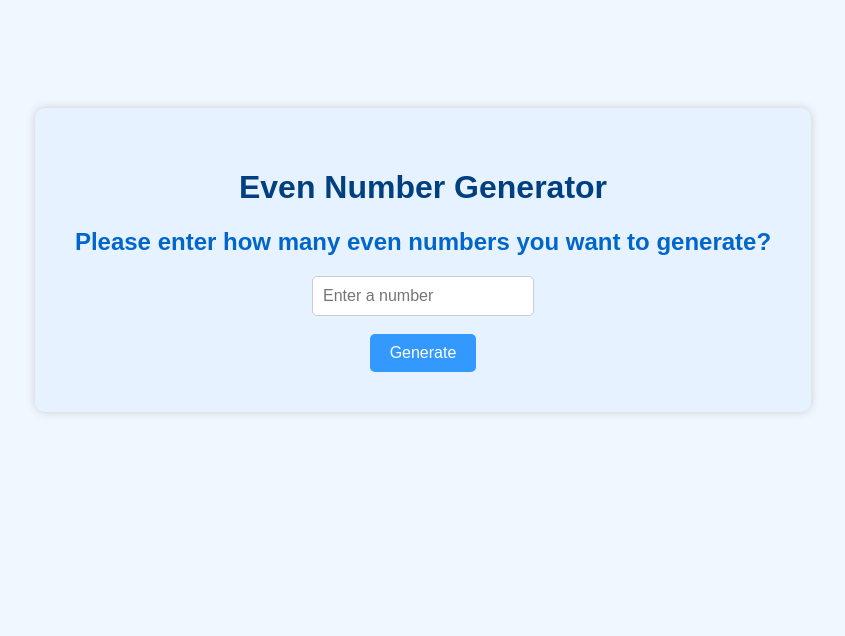
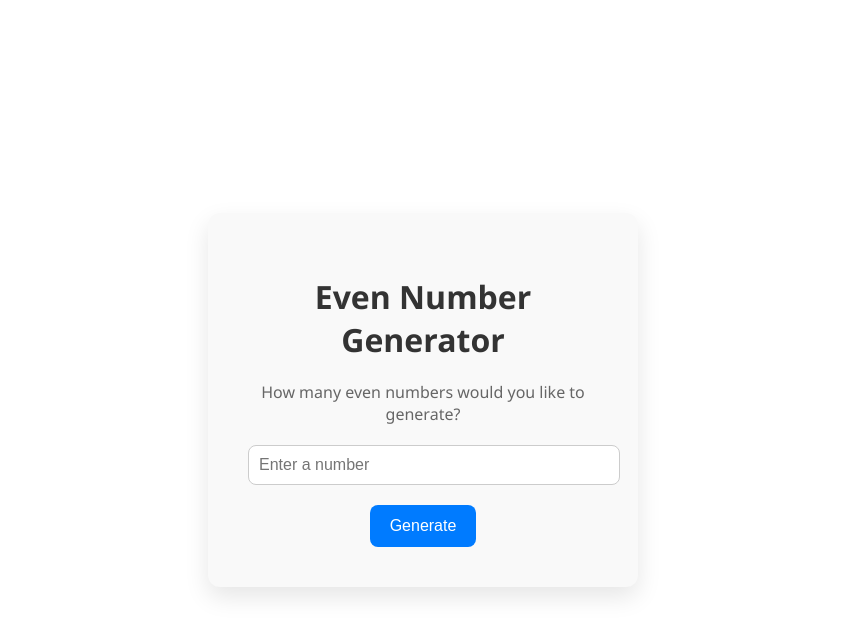
Before and after one commit to tamgid/EvenNumberGenerator, a plain HTML site: page index.html in a window 1280 px wide. Shown: the whole page, without its empty margins (217-1062 px from the left). Drawn offline with Linux system fonts and the light colour scheme.

Commit message:
mid commit

```diff
--- a/index.html
+++ b/index.html
@@ -1,22 +1,65 @@
-<!-- index.html -->
 <!DOCTYPE html>
 <html lang="en">
 <head>
   <meta charset="UTF-8">
   <title>Even Number Generator</title>
+  <style>
+    body {
+      font-family: 'Segoe UI', sans-serif;
+      background-color: #ffffff;
+      margin: 0;
+      display: flex;
+      align-items: center;
+      justify-content: center;
+      height: 100vh;
+    }
+    .container {
+      background-color: #f9f9f9;
+      padding: 40px;
+      border-radius: 12px;
+      box-shadow: 0 10px 25px rgba(0, 0, 0, 0.1);
+      text-align: center;
+      width: 350px;
+    }
+    h1 {
+      margin-bottom: 20px;
+      color: #333;
+    }
+    h2 {
+      font-size: 16px;
+      font-weight: 500;
+      color: #666;
+      margin-bottom: 20px;
+    }
+    input {
+      padding: 10px;
+      font-size: 16px;
+      width: 100%;
+      border: 1px solid #ccc;
+      border-radius: 8px;
+      margin-bottom: 20px;
+    }
+    button {
+      padding: 12px 20px;
+      font-size: 16px;
+      background-color: #007bff;
+      color: white;
+      border: none;
+      border-radius: 8px;
+      cursor: pointer;
+      transition: background 0.3s ease;
+    }
+    button:hover {
+      background-color: #0056b3;
+    }
+  </style>
 </head>
-<body style="font-family: Arial, sans-serif; background-color: #f0f8ff; text-align: center; padding-top: 100px;">
-  <div style="background-color: #e6f2ff; border-radius: 10px; display: inline-block; padding: 40px; box-shadow: 0 0 10px #ccc;">
-    <h1 style="color: #004080;">Even Number Generator</h1>
-    <h2 style="color: #0066cc;">Please enter how many even numbers you want to generate?</h2>
-
-    <input type="number" id="numberInput" placeholder="Enter a number" min="1"
-           style="padding: 10px; font-size: 16px; border-radius: 5px; border: 1px solid #ccc; width: 200px;">
-    <br><br>
-    <button onclick="submitNumber()"
-            style="padding: 10px 20px; font-size: 16px; border: none; background-color: #3399ff; color: white; border-radius: 5px; cursor: pointer;">
-      Generate
-    </button>
+<body>
+  <div class="container">
+    <h1>Even Number Generator</h1>
+    <h2>How many even numbers would you like to generate?</h2>
+    <input type="number" id="numberInput" placeholder="Enter a number" min="1" />
+    <button onclick="submitNumber()">Generate</button>
   </div>
 
   <script>
@@ -26,8 +69,6 @@
         alert("Please enter a valid positive number.");
         return;
       }
-
-      // Redirect to result page with query parameter
       window.location.href = `result.html?count=${n}`;
     }
   </script>
```
Also changed, not shown: result.html (+41 -9 lines).
